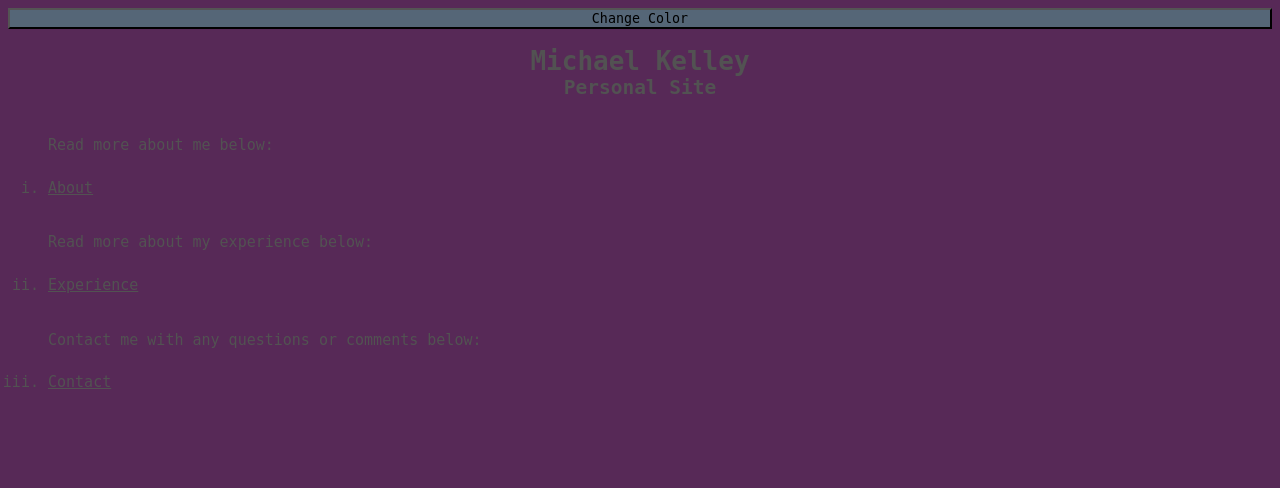
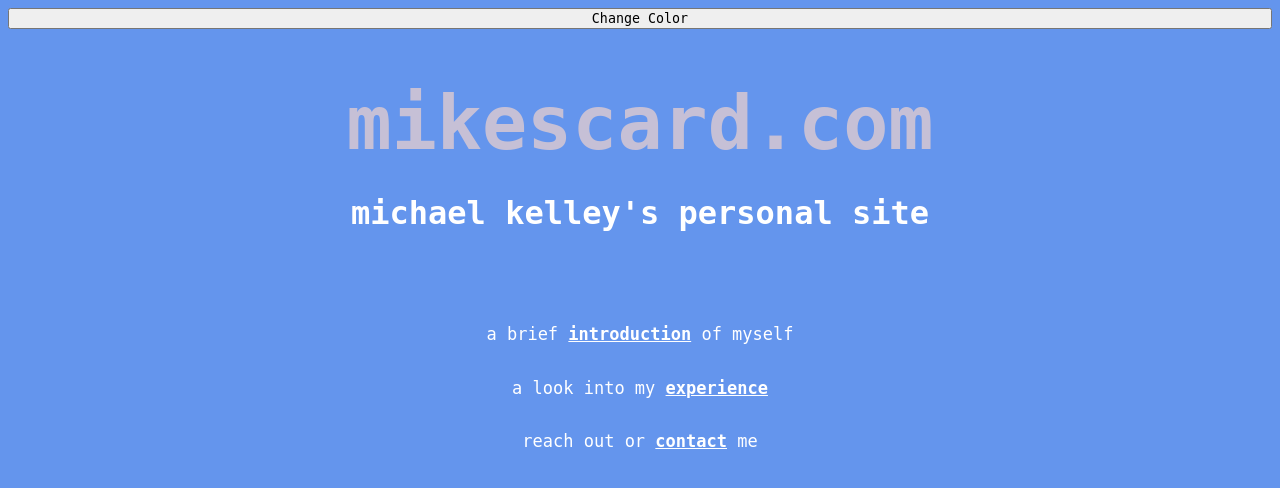
Before and after one commit to TheMKelley/TheMKelley.github.io, a PHP site: page / in a window 1280 px wide. Shown: the top 488 px of the page. Run offline with PHP 8.4, Linux system fonts and the light colour scheme.

Commit message:
major overhaul of web design

```diff
--- a/index.html
+++ b/index.html
@@ -9,20 +9,27 @@
 </head>
 
 <body>
-  <script src="script.js"></script>
-  <header>
-    <h1>Michael Kelley</h1>
-    <h2>Personal Site</h2>
-    <nav>
-      <ul>
-        <p>Read more about me below:</p>
-        <li><a href="about.html">About</a></li>
-        <p>Read more about my experience below:</p>
-        <li><a href="experience.html">Experience</a></li>
-        <p>Contact me with any questions or comments below:</p>
-        <li><a href="contact.html">Contact</a></li>
-      </ul>
-    </nav>
-  </header>
+<script src="script.js"></script>
 </body>
+
 </html>
+<header>
+  <h1>mikescard.com</h1>
+  <h2>michael kelley's personal site</h2>
+  <class>
+
+  </class>
+  <body>
+  <br>
+  <br>
+  <br>
+  <p>a brief <a href="about.html">introduction</a> of myself</p>
+  <br>
+  <p>a look into my <a href="experience.html">experience</a></p>
+  <br>
+  <p>reach out or <a href="contact.html">contact</a > me</p>
+  <body>
+</header>
+<main>
+  <section id="about">
+    <h2>
--- a/style.css
+++ b/style.css
@@ -4,13 +4,18 @@ html {
 }
 
 p {
+  text-align: center;
   font-family: monospace;
-  font-size: 15px;
-  margin-top: 3%;
+  font-size: 17px;
+  line-height: 150%;
+  max-width: 50%;
+  margin: 0 auto;
+  padding-top: 10px;
 }
 
 h1 {
   text-align: center;
+  font-size: 75px;
   font-family: monospace;
   margin-bottom: 0%;
 
@@ -18,35 +23,36 @@ h1 {
 
 h2 {
   text-align: center;
+  font-size: 32px;
   font-family: monospace;
-  margin-top: 0%;
-  margin-bottom: 0%;
+  padding-bottom: 0%;
 }
 
 h3 {
   text-align: center;
+  font-size: 22px;
   font-family: monospace;
-  margin-top: 0%;
-  margin-bottom: 0%;
+  padding-bottom: 35px;
 }
 
-button {
-  background-color: #567
+h4{
+  text-align: center;
+  font-size: 22px;
+  font-family: monospace;
+  padding-top: 20px;
 }
 
-ul {
-  font-size: 15px;
-  font-family: monospace;
-  list-style-type: lower-roman;
-}
-  a {
-    background-color: black;
+
+a {
     color: white;
-    animation: fade 10s linear infinite;
+    font-weight: bolder;
 }
 
 li {
-  margin-top: 2%;
+  text-align: center;
+  margin-top: 4%;
+  font-weight: bolder;
+  display: inline-block;
 }
 
 button {
@@ -61,22 +67,23 @@ button {
   margin-bottom: 10px;
 }
 body {
-  background-color: blue;
+  background-color: cornflowerblue;
   color: white;
   animation: fade 10s linear infinite;
 }
 
-@keyframes fade {
-  0% {
-    background-color: blue;
-    color: white;
-  }
-  50% {
-    background-color: purple;
-    color: black;
-  }
-  100% {
-    background-color: green;
-    color: white;
-  }
+@keyframes colorChange {
+  0% { color: lightcoral; }
+  25% { color: lightsteelblue; }
+  50% { color: lightpink; }
+  75% { color: lightgreen; }
+  100% { color: lightcoral; }
 }
+
+h1 {
+  text-align: center;
+  font-size: 75px;
+  font-family: monospace;
+  margin-bottom: 0%;
+  animation: colorChange 5s linear infinite;
+}
```
Also changed, not shown: about.html (+6 -12 lines), contact.html (+6 -6 lines), experience.html (+16 -14 lines).
